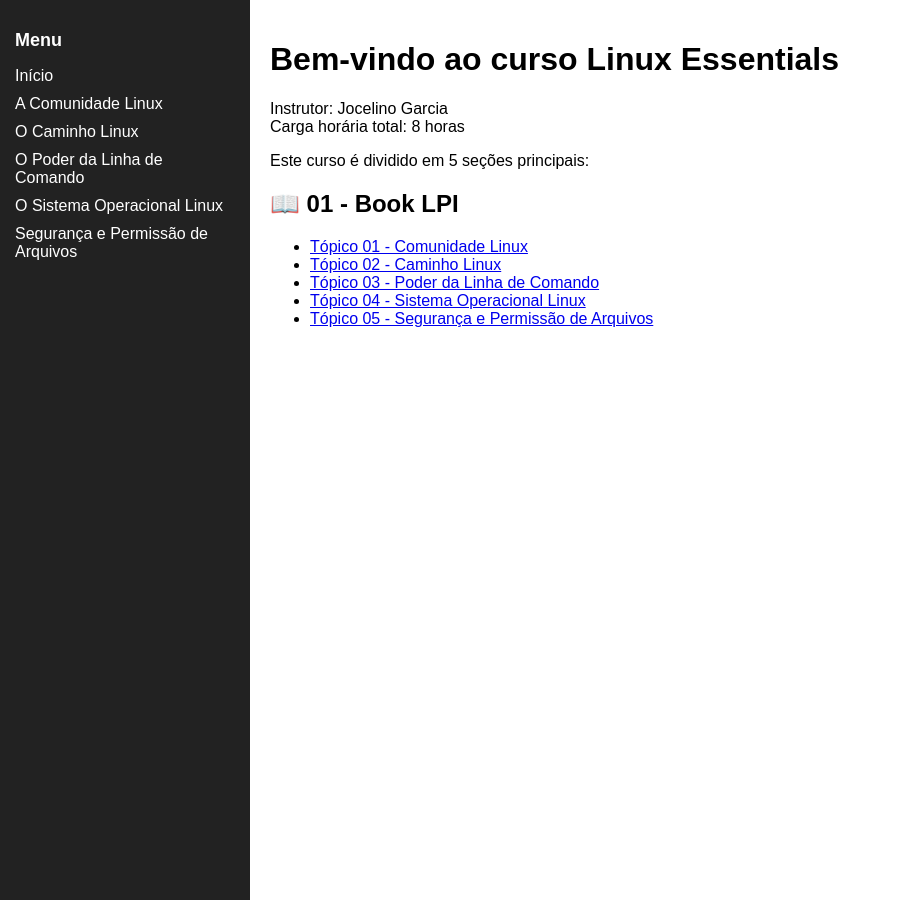
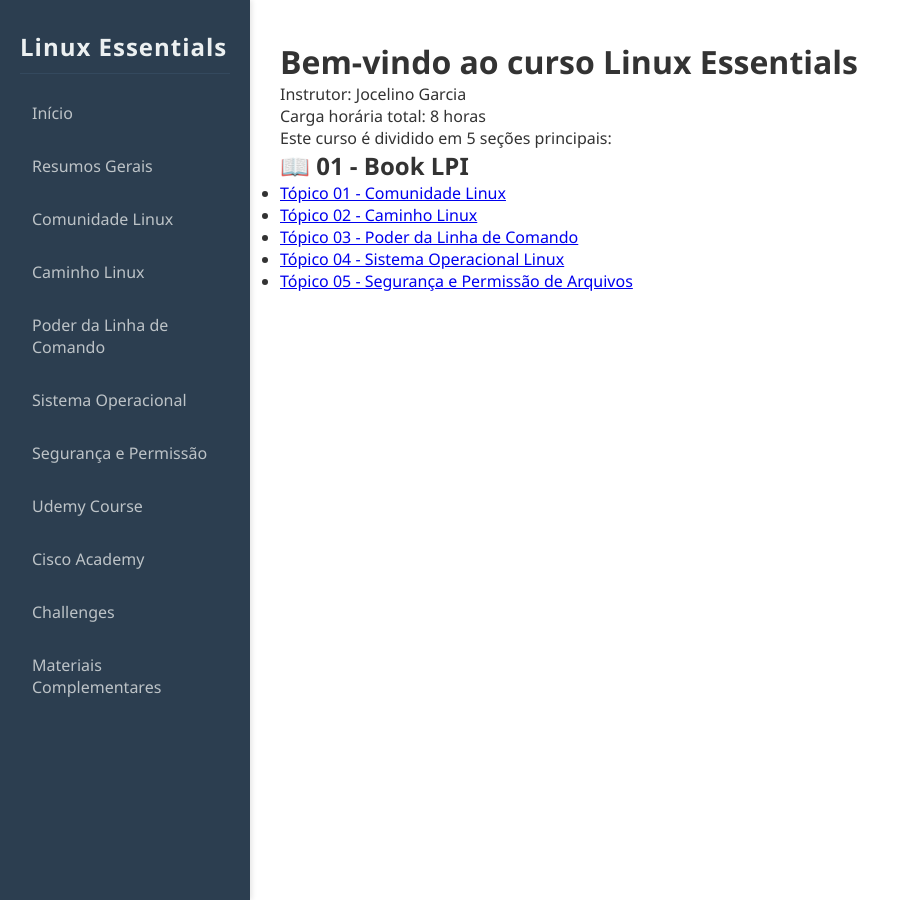
Before and after one commit to jocelinoFG017/linux-essentials, a Jekyll site: the page built from index.md, in a window 1280 px wide and 900 px high. Shown: the whole window, without its empty margins (0-905 px from the left). Built offline with Jekyll 4.4.1, drawn with Linux system fonts in a browser that asks for light colours.

Commit message:
feat: atualiza layout e estilos com menu lateral fixo e design melhorado

```diff
--- a/_layouts/default.html
+++ b/_layouts/default.html
@@ -1,23 +1,29 @@
 <!DOCTYPE html>
 <html lang="pt-BR">
 <head>
-  <meta charset="UTF-8">
+  <meta charset="UTF-8" />
+  <meta name="viewport" content="width=device-width, initial-scale=1" />
   <title>{{ page.title }}</title>
-  <link rel="stylesheet" href="/assets/css/style.css">
+  <link rel="stylesheet" href="/assets/css/style.css" />
 </head>
 <body>
-  <div class="container">
-    <aside class="sidebar">
-      <h2>Menu</h2>
+  <div class="wrapper">
+    <nav class="sidebar">
+      <h2>Linux Essentials</h2>
       <ul>
         <li><a href="/">Início</a></li>
-        <li><a href="/comunidade-linux/">A Comunidade Linux</a></li>
-        <li><a href="/caminho-linux/">O Caminho Linux</a></li>
-        <li><a href="/linha-de-comando/">O Poder da Linha de Comando</a></li>
-        <li><a href="/sistema-operacional/">O Sistema Operacional Linux</a></li>
-        <li><a href="/seguranca/">Segurança e Permissão de Arquivos</a></li>
+        <li><a href="/00-resumos-gerais/README.md">Resumos Gerais</a></li>
+        <li><a href="/01-book-lpi/Topico%2001%20-%20Comunidade%20Linux/README.md">Comunidade Linux</a></li>
+        <li><a href="/01-book-lpi/Topico%2002%20-%20Caminho%20Linux/README.md">Caminho Linux</a></li>
+        <li><a href="/01-book-lpi/Topico%2003%20-%20Poder%20da%20Linha%20de%20Comando/README.md">Poder da Linha de Comando</a></li>
+        <li><a href="/01-book-lpi/Topico%2004%20-%20Sistema%20Operacional%20Linux/README.md">Sistema Operacional</a></li>
+        <li><a href="/01-book-lpi/Topico%2005%20-%20Segurança%20e%20Permissão%20de%20Arquivos/README.md">Segurança e Permissão</a></li>
+        <li><a href="/02-udemy-course/README.md">Udemy Course</a></li>
+        <li><a href="/03-cisco-academy/README.md">Cisco Academy</a></li>
+        <li><a href="/04-challenges/README.md">Challenges</a></li>
+        <li><a href="/05-materiais-complementares/README.md">Materiais Complementares</a></li>
       </ul>
-    </aside>
+    </nav>
     <main class="content">
       {{ content }}
     </main>
--- a/assets/css/style.css
+++ b/assets/css/style.css
@@ -1,43 +1,87 @@
-body {
+/* Reset básico */
+* {
   margin: 0;
-  font-family: Arial, sans-serif;
+  padding: 0;
+  box-sizing: border-box;
 }
 
-.container {
-  display: flex;
+body, html {
+  height: 100%;
+  font-family: 'Segoe UI', Tahoma, Geneva, Verdana, sans-serif;
+  background-color: #f7f9fc;
+  color: #333;
 }
 
+.wrapper {
+  display: flex;
+  min-height: 100vh;
+}
+
+/* Sidebar fixa */
 .sidebar {
-  width: 220px;
-  background: #222;
-  color: white;
-  min-height: 100vh;
-  padding: 15px;
+  width: 250px;
+  background-color: #2c3e50;
+  color: #ecf0f1;
+  padding: 30px 20px;
+  position: fixed;
+  height: 100%;
+  overflow-y: auto;
+  box-shadow: 2px 0 5px rgba(0,0,0,0.1);
 }
 
 .sidebar h2 {
-  font-size: 18px;
+  margin-bottom: 20px;
+  font-size: 24px;
+  font-weight: 700;
+  letter-spacing: 1px;
+  border-bottom: 1px solid #34495e;
+  padding-bottom: 10px;
 }
 
 .sidebar ul {
   list-style: none;
-  padding: 0;
 }
 
 .sidebar ul li {
-  margin: 10px 0;
+  margin-bottom: 15px;
 }
 
 .sidebar ul li a {
-  color: white;
+  color: #bdc3c7;
   text-decoration: none;
+  font-size: 16px;
+  display: block;
+  padding: 8px 12px;
+  border-radius: 4px;
+  transition: background-color 0.3s ease;
 }
 
-.sidebar ul li a:hover {
-  text-decoration: underline;
+.sidebar ul li a:hover,
+.sidebar ul li a:focus {
+  background-color: #34495e;
+  color: #fff;
 }
 
+/* Conteúdo principal, com margem à esquerda para o menu */
 .content {
-  flex: 1;
-  padding: 20px;
+  margin-left: 250px;
+  padding: 40px 30px;
+  max-width: 900px;
+  width: 100%;
+  background-color: #fff;
+  box-shadow: 0 0 15px rgba(0,0,0,0.05);
+  min-height: 100vh;
 }
+
+/* Responsividade simples */
+@media (max-width: 768px) {
+  .sidebar {
+    position: relative;
+    width: 100%;
+    height: auto;
+  }
+
+  .content {
+    margin-left: 0;
+  }
+}
```
